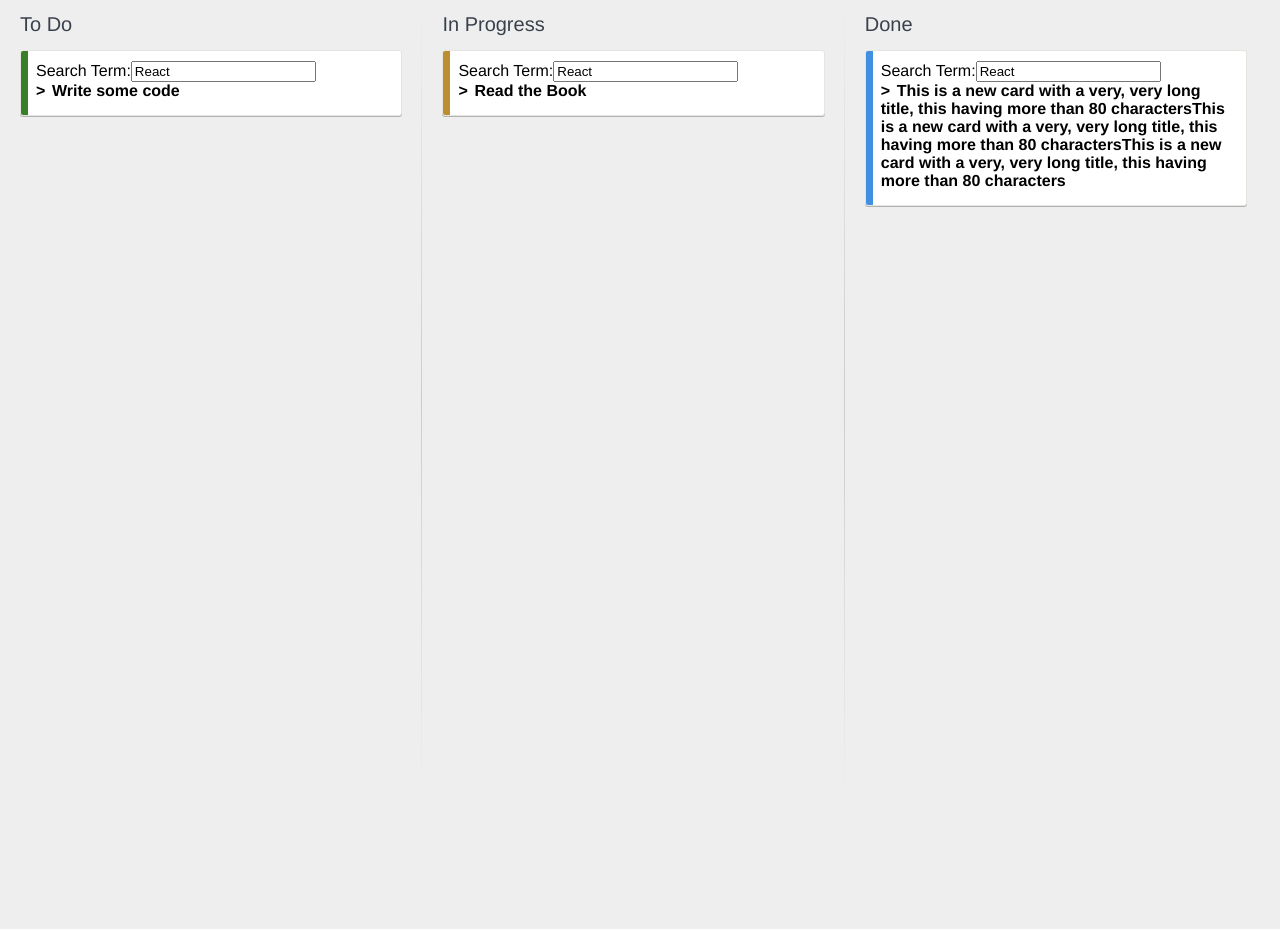
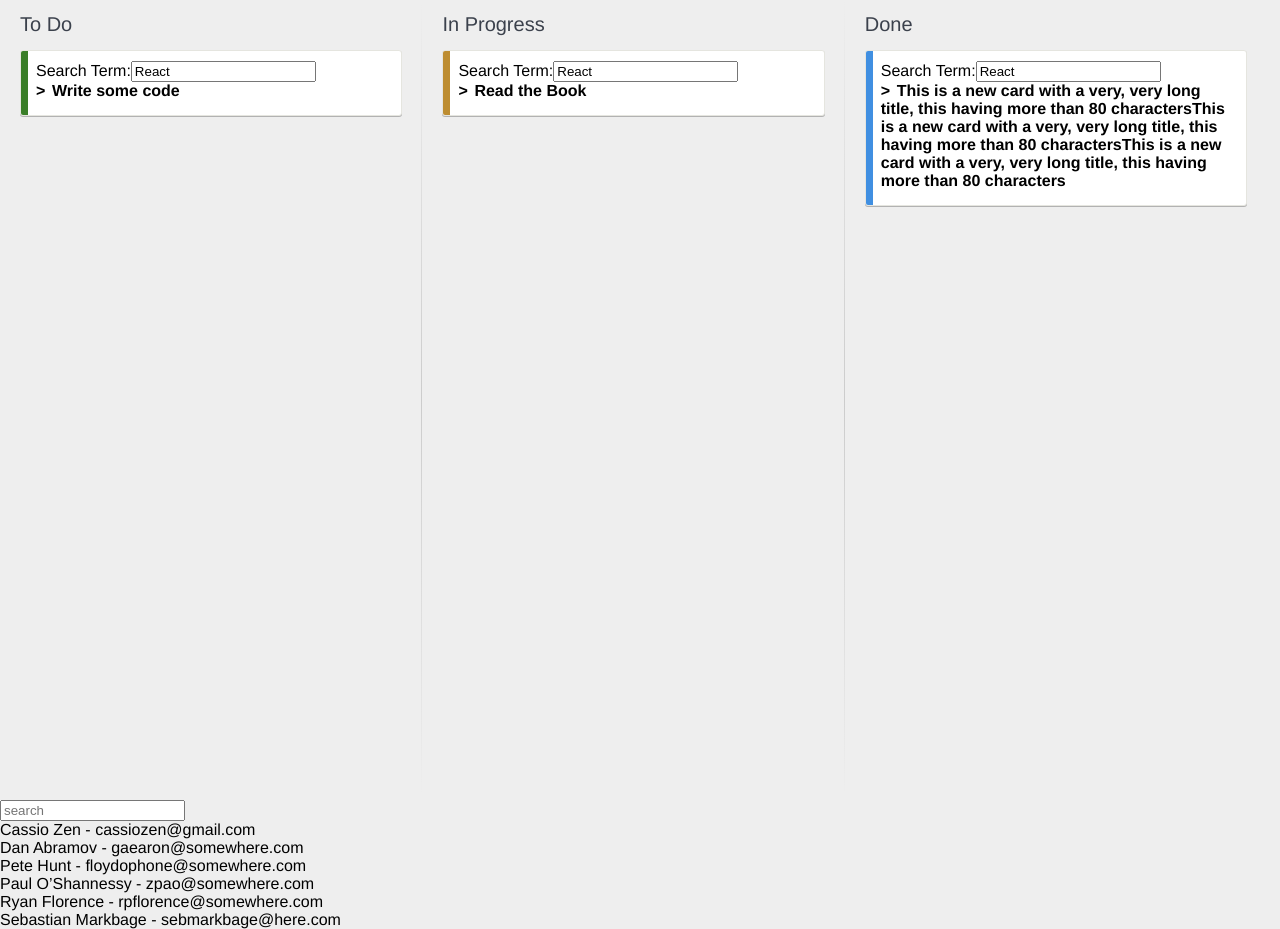
Before and after one commit to nhandh2013/kanban, a React (Create React App) app: page / in a window 1280 px wide. Before the commit the page ends 800 px from the top, so only its background shows below. Built offline with nearby package versions, Linux system fonts and the light colour scheme.

Commit message:
Update Contacts App

```diff
--- a/public/index.html
+++ b/public/index.html
@@ -26,6 +26,7 @@
       You need to enable JavaScript to run this app.
     </noscript>
     <div id="root"></div>
+    <div id="abc"></div>
     <!--
       This HTML file is a template.
       If you open it directly in the browser, you will see an empty page.
--- a/src/App.js
+++ b/src/App.js
@@ -1,5 +1,6 @@
 import React from "react";
 import "./App.css";
+import "./ContactsApp";
 import KanbanBoard from "./KanbanBoard";
 
 let cardsList = [
--- /dev/null
+++ b/src/ContactsApp.js
@@ -0,0 +1,62 @@
+import React from 'react';
+import PropTypes from 'prop-types';
+import ReactDOM from 'react-dom';
+class ContactsApp extends React.Component {
+    render() {
+        return (
+            <div>
+                <SearchBar />
+                <ContactList contacts={this.props.contacts} />
+            </div>
+        )
+    }
+}
+
+ContactsApp.propTypes = {
+    contacts: PropTypes.arrayOf(PropTypes.object)
+}
+
+class SearchBar extends React.Component {
+    render() {
+        return <input type="search" placeholder="search"/>
+    }
+}
+
+class ContactList extends React.Component {
+    render() {
+        return (
+            <ul>
+                {
+                    this.props.contacts.map( (contact) =>
+                        <ContactItem key={contact.email} name={contact.name} email={contact.email} />
+                    )
+                }
+            </ul>
+        )
+    }
+}
+
+ContactList.propTypes = {
+    contacts: PropTypes.arrayOf(PropTypes.object)
+}
+
+class ContactItem extends React.Component {
+    render() {
+        return <li>{this.props.name} - {this.props.email}</li>
+    }
+}
+
+ContactItem.propTypes = {
+    name: PropTypes.string.isRequired,
+    email: PropTypes.string.isRequired
+}
+
+let contacts = [
+    { name: "Cassio Zen", email: "cassiozen@gmail.com" },
+    { name: "Dan Abramov", email: "gaearon@somewhere.com" },
+    { name: "Pete Hunt", email: "floydophone@somewhere.com" },
+    { name: "Paul O’Shannessy", email: "zpao@somewhere.com" },
+    { name: "Ryan Florence", email: "rpflorence@somewhere.com" },
+    { name: "Sebastian Markbage", email: "sebmarkbage@here.com" },
+]
+ReactDOM.render( <ContactsApp contacts={contacts} />, document.getElementById('abc'));
```
